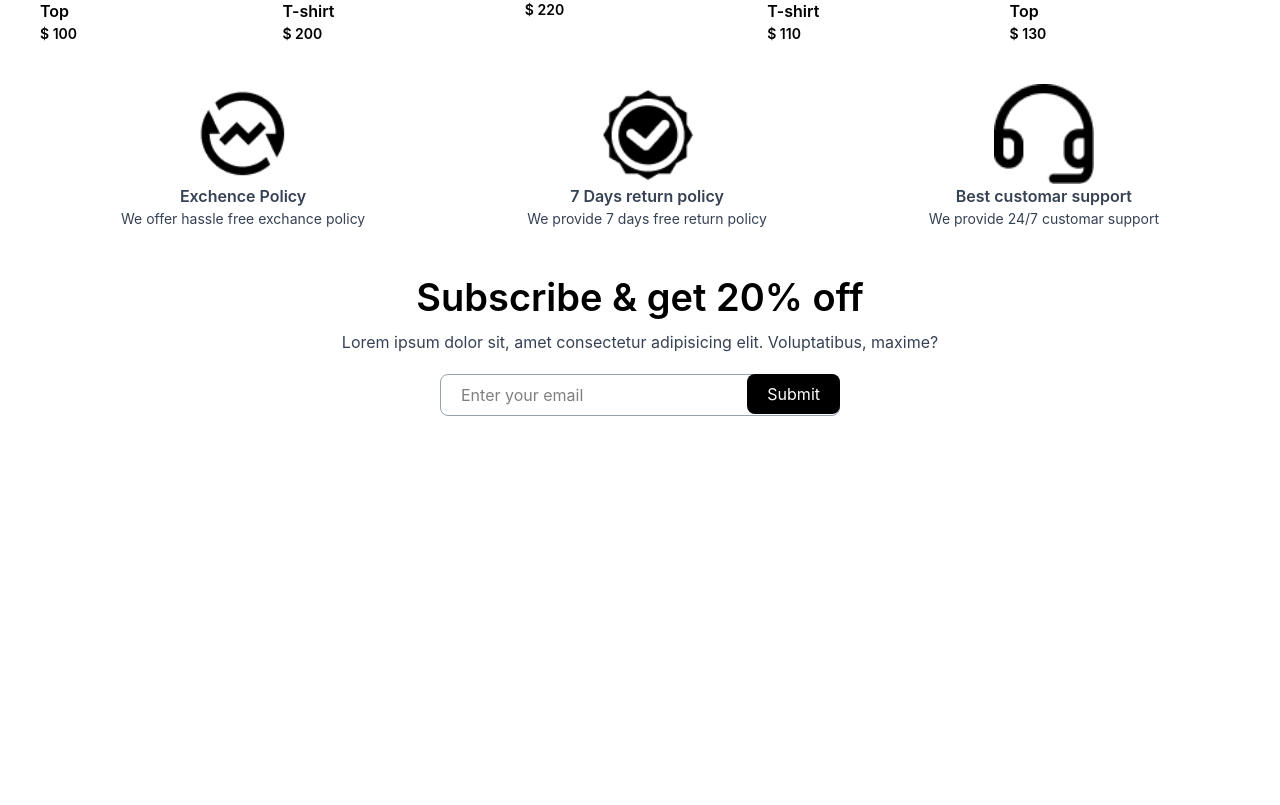
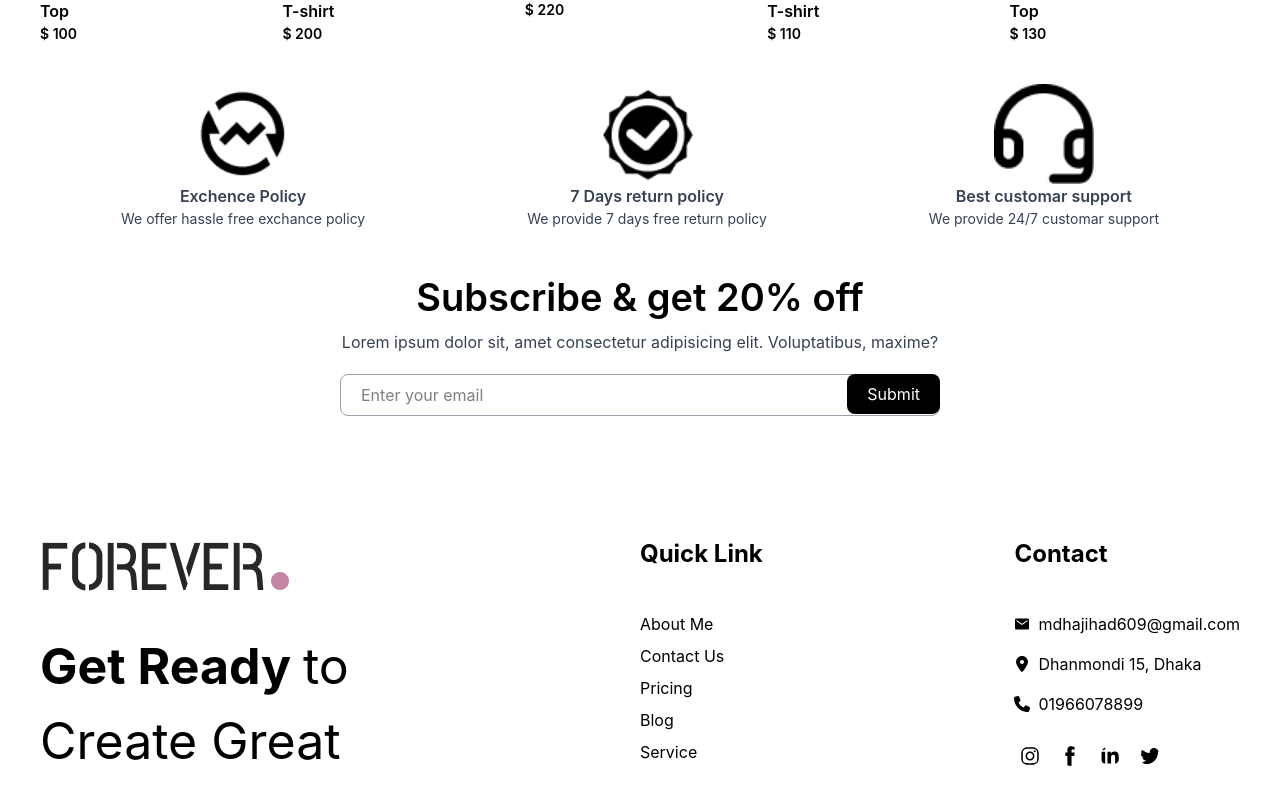
Before and after one commit to devjihad/React-ecommerce-app, a React (Vite) app: page / in a window 1280 px wide. Shown: the part 1779-2584 px from the top of the page. Before the commit the page ends 2195 px from the top, so only its background shows below. Built offline with nearby package versions, Linux system fonts and the light colour scheme; a web font is replaced by a local one.

Commit message:
footer section done

```diff
--- /dev/null
+++ b/src/Component/Header&Footer/Footer.jsx
@@ -0,0 +1,57 @@
+
+
+
+import { IoMdMail } from "react-icons/io";
+import { FaLocationDot } from "react-icons/fa6";
+import { FaPhone } from "react-icons/fa6";
+import { FaInstagram } from "react-icons/fa6";
+import { TfiFacebook, TfiGoogle } from "react-icons/tfi";
+import { FaLinkedinIn } from "react-icons/fa";
+import { FaTwitter } from "react-icons/fa";
+import { assets } from '../../assets/frontend_assets/assets';
+
+const Footer = () => {
+
+    return (
+        <div >
+            <div className='container flex flex-col md:flex-row py-30 px-5 md:px-0'>
+                <div className='w-full md:w-1/2'>
+
+                   <img src={assets.logo} alt="" />
+                    <h4 className='text-[50px] font-rajdhani font-bold mt-5.5'>Get Ready <span className='font-normal'> to <br /> Create Great </span></h4>
+
+
+                </div>
+
+                <div className='w-full md:w-1/2  flex flex-col md:flex-row justify-between'>
+                    <div >
+                        <h4 className='font-rajdhani font-bold text-[24px] mb-10'>Quick Link </h4>
+                        <p className='text-[16px] font-rubik mb-2'>About Me </p>
+                        <p className='text-[16px] font-rubik mb-2'>Contact Us</p>
+                        <p className='text-[16px] font-rubik mb-2'>Pricing</p>
+                        <p className='text-[16px] font-rubik mb-2'>Blog</p>
+                        <p className='text-[16px] font-rubik mb-2'>Service</p>
+                    </div>
+
+                    <div>
+                        <h4 className='font-rajdhani font-bold text-[24px] mb-10'>Contact</h4>
+                        <p className='flex gap-2 items-center mb-4'><IoMdMail/> mdhajihad609@gmail.com</p>
+                        <p className='flex gap-2 items-center mb-4'><FaLocationDot/> Dhanmondi 15, Dhaka</p>
+                        <p className='flex gap-2 items-center mb-6'><FaPhone/> 01966078899</p>
+                        <div className='flex items-center gap-2 '>
+                            <FaInstagram className= 'rounded-full w-8 h-8 p-1.5'/>
+                            <TfiFacebook className= 'rounded-full w-8 h-8 p-1.5'/>
+                            <FaLinkedinIn className= 'rounded-full w-8 h-8 p-1.5'/>
+                            <FaTwitter  className= 'rounded-full w-8 h-8 p-1.5'/>
+
+                        </div>
+                    </div>
+                </div>
+
+            </div>
+
+        </div>
+    );
+};
+
+export default Footer;
--- a/src/Component/Home/Home.jsx
+++ b/src/Component/Home/Home.jsx
@@ -4,6 +4,7 @@ import AllPruduct from './LatestProduct/AllPruduct';
 import Bestseller from './Bestseller/Bestseller';
 import Policy from './Policy';
 import Newsletter from './Newsletter';
+import Footer from '../Header&Footer/Footer';
 
 const Home = () => {
     return (
@@ -13,6 +14,7 @@ const Home = () => {
             <Bestseller/>
             <Policy/>
             <Newsletter/>
+            <Footer/>
         </div>
     );
 };
--- a/src/Component/Home/Newsletter.jsx
+++ b/src/Component/Home/Newsletter.jsx
@@ -1,11 +1,14 @@
 import React from 'react';
 
 const Newsletter = () => {
+    const submit = (e)=>{
+        e.preventDefault()
+    }
     return (
         <div className='container text-center mt-10'>
             <h3 className='text-[38px] font-semibold mb-1'>Subscribe & get 20% off</h3>
             <p className='text-gray-700 mb-5'>Lorem ipsum dolor sit, amet consectetur adipisicing elit. Voluptatibus, maxime?</p>
-            <form className=' relative w-100 mx-auto '>
+            <form onSubmit={submit} className=' relative w-150 mx-auto '>
                 <input type="email" className='w-full border border-gray-400 outline-0 rounded-lg px-5 py-2 pr-25' placeholder='Enter your email' required/>
                 <input type="submit" className='bg-black text-white px-5 py-2 rounded-lg absolute right-0' />
             </form>
```
